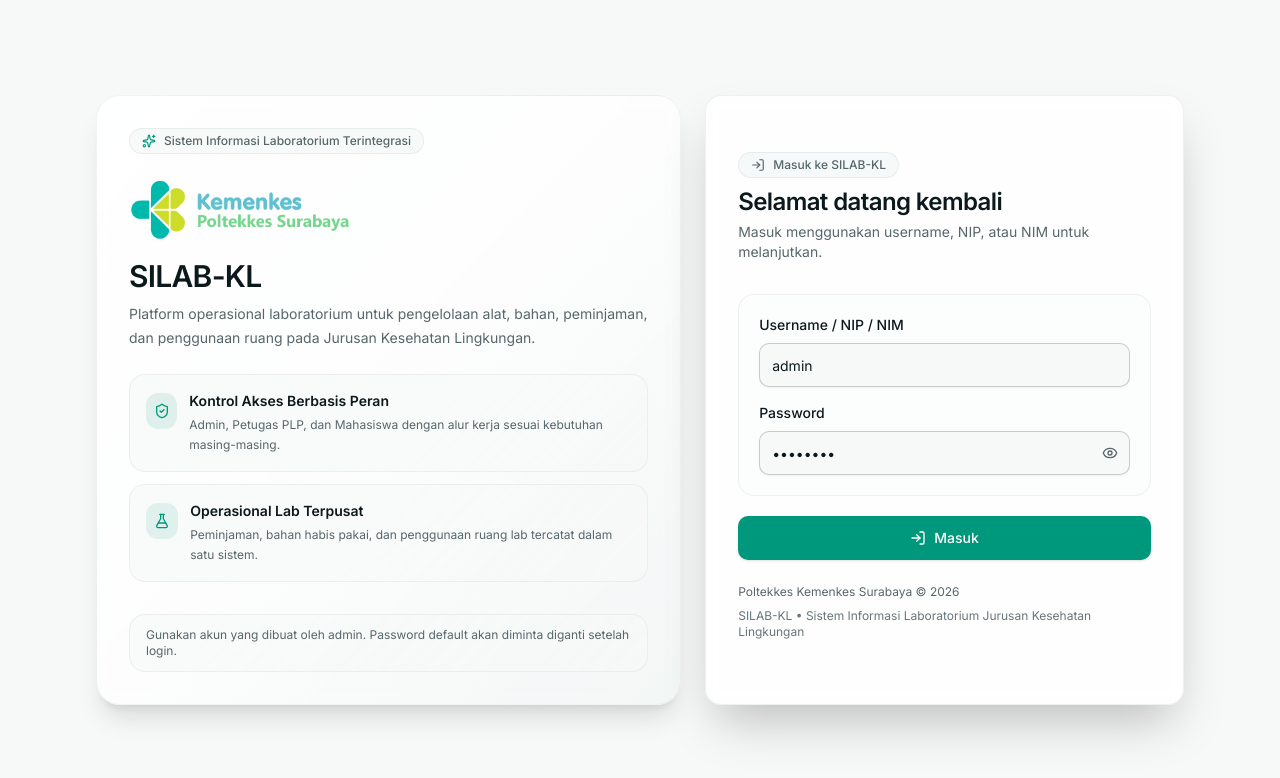
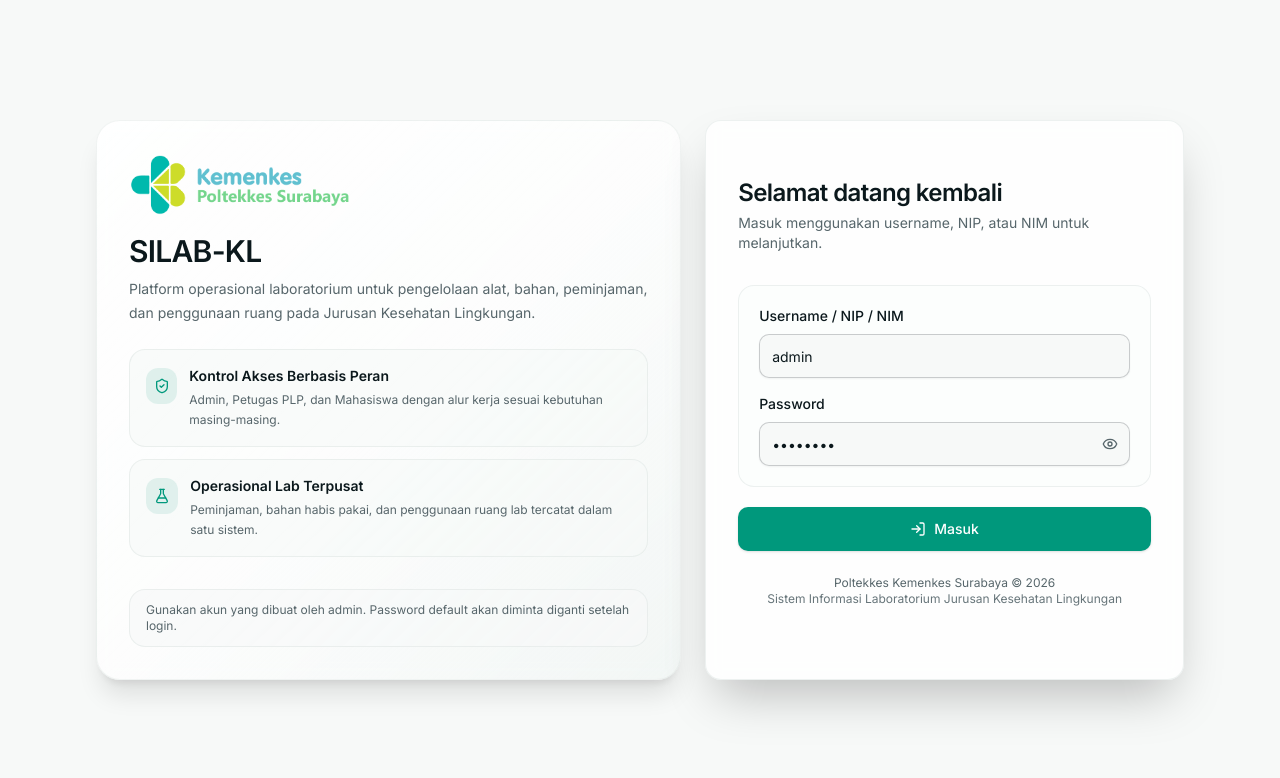
Before and after one commit to ariesatriananta/silab-kl, a Next.js app: page / in a window 1280 px wide. Shown: the top 778 px of the page. Built offline with nearby package versions, Linux system fonts and the light colour scheme; no server answers.

Commit message:
feat: remove redundant UI elements from login page for cleaner design

```diff
--- a/app/page.tsx
+++ b/app/page.tsx
@@ -63,10 +63,6 @@ export default function LoginPage() {
         <div className="grid w-full gap-6 lg:grid-cols-[1.1fr_0.9fr]">
           <section className="hidden rounded-3xl border border-border/40 bg-gradient-to-br from-card/90 via-card/70 to-muted/30 p-8 shadow-xl backdrop-blur md:flex md:flex-col md:justify-between">
             <div className="space-y-6">
-              <div className="inline-flex w-fit items-center gap-2 rounded-full border border-border/60 bg-background/80 px-3 py-1 text-xs font-medium text-muted-foreground">
-                <Sparkles className="size-3.5 text-primary" />
-                Sistem Informasi Laboratorium Terintegrasi
-              </div>
 
               <div className="space-y-4">
                 <Image
@@ -135,10 +131,6 @@ export default function LoginPage() {
               </div>
 
               <div className="space-y-2 text-center md:text-left">
-                <div className="inline-flex items-center gap-2 rounded-full border border-border/60 bg-muted/40 px-3 py-1 text-xs font-medium text-muted-foreground">
-                  <LogIn className="size-3.5" />
-                  Masuk ke SILAB-KL
-                </div>
                 <div>
                   <h2 className="text-2xl font-semibold tracking-tight text-foreground">Selamat datang kembali</h2>
                   <p className="mt-1 text-sm text-muted-foreground">
@@ -216,12 +208,12 @@ export default function LoginPage() {
                 </Button>
               </form>
 
-              <div className="mt-6 flex flex-col gap-2 text-center md:text-left">
-                <p className="text-xs text-muted-foreground">
+              <div className="mt-6 flex flex-col gap-0 text-center md:text-left">
+                <p className="text-xs text-muted-foreground text-center">
                   Poltekkes Kemenkes Surabaya &copy; 2026
                 </p>
-                <p className="text-xs text-muted-foreground/90">
-                  SILAB-KL • Sistem Informasi Laboratorium Jurusan Kesehatan Lingkungan
+                <p className="text-xs text-muted-foreground/90 text-center">
+                  Sistem Informasi Laboratorium Jurusan Kesehatan Lingkungan
                 </p>
               </div>
             </CardContent>
```
